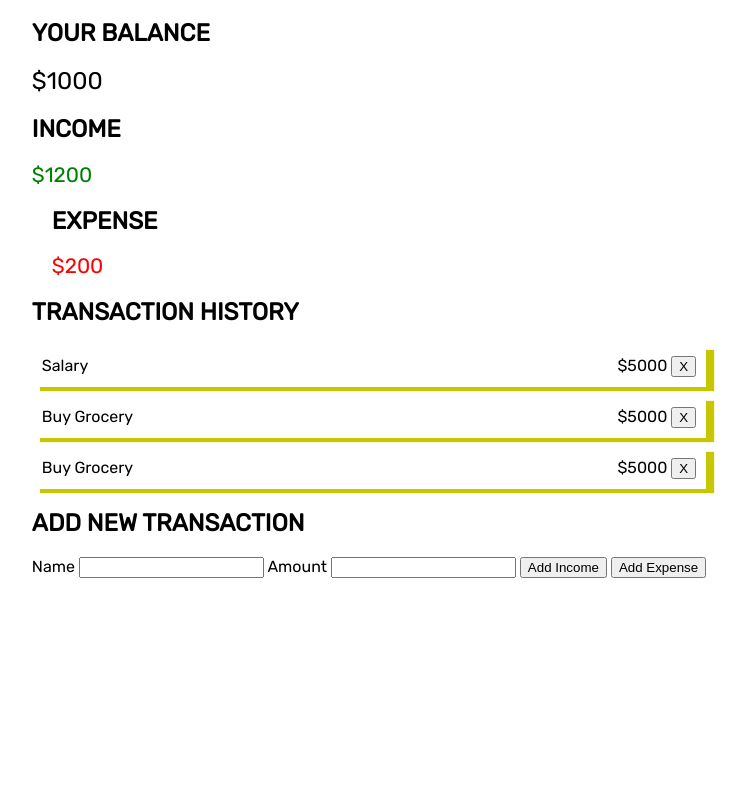
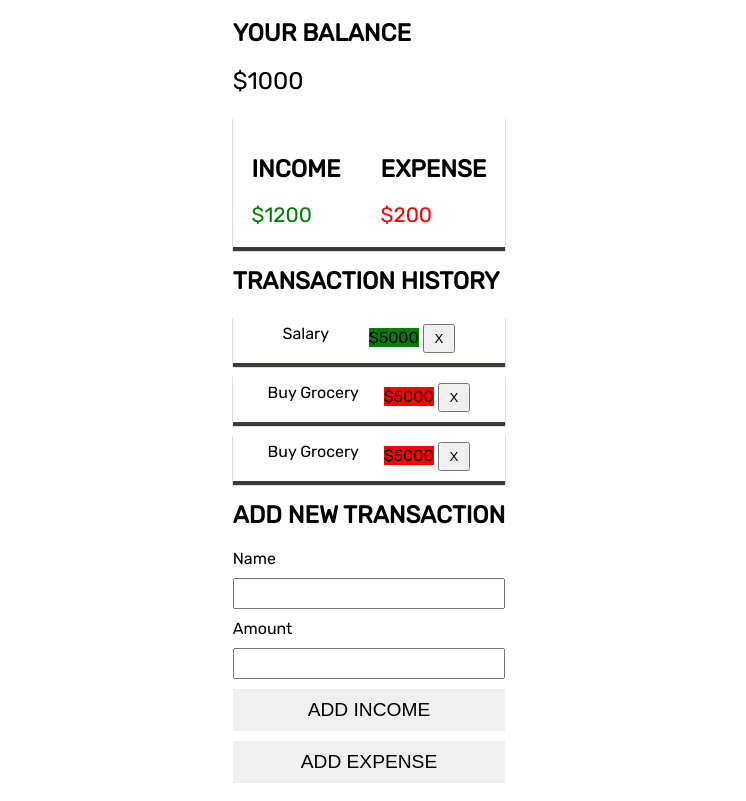
Before and after one commit to Sizwe10/Tracker-expense, a plain HTML site: page index.html in a window 1280 px wide. Shown: the part 70-871 px from the top of the page, without its empty margins (271-1017 px from the left). Before the commit the page ends 800 px from the top, so only its background shows below. Drawn offline with Linux system fonts and the light colour scheme.

Commit message:
added form-container form button

```diff
--- a/style.css
+++ b/style.css
@@ -1,5 +1,5 @@
 :root {
---box-shadow: 8px 4px 1px rgba(199,199,1);
+--box-shadow: 0px 4px 1px rgb(59, 59, 55);
 --income: green;
 --expense: red;
 }
@@ -16,7 +16,7 @@ align-items: center;
 text-align: center;
 }
 
-h2 {
+ h2 {
 text-transform: uppercase;
 }
 
@@ -24,7 +24,7 @@ text-transform: uppercase;
 font-size: 1.5em;
 }
 
-.cashflow-containter {
+.cashflow-container {
 display: flex;
 box-shadow: var(--box-shadow);
 align-items: center;
@@ -34,13 +34,13 @@ padding-top: 20px;
 margin-top: 20px;
 }
 
-.income-containter {
-border-right: 1px solid #cccc;
+.income-container {
+border-radius: 1px solid #cccc;
 padding-right: 20px;
 }
 
 .expense-container {
-padding-left:20px ;
+padding-left: 20px;
 }
 
 #income, #expense {
@@ -64,8 +64,43 @@ padding: 0;
 #transaction li {
 display: flex;
 flex-direction: row;
-justify-content: space-between;
+justify-content: space-evenly;
 padding: 10px;
 margin-bottom: 10px;
 box-shadow: var(--box-shadow);
 }
+
+#transaction li .income-amt {
+background-color: var(--income);
+
+}
+
+#transaction li .expense-amt {
+background-color: var(--expense);
+}
+
+#transaction li button {
+padding: 5px 10px 5px 10px;
+}
+
+.form-container form {
+display: flex;
+flex-direction: column;
+}
+
+.form-container form label {
+padding-bottom: 10px;
+}
+
+.form-container form input {
+height: 25px;
+margin-bottom: 10px;
+}
+
+.form-container form button  {
+border: none;
+padding: 10px;
+margin-bottom: 10px;
+font-size: 1.2em;
+text-transform: uppercase;
+}
```
